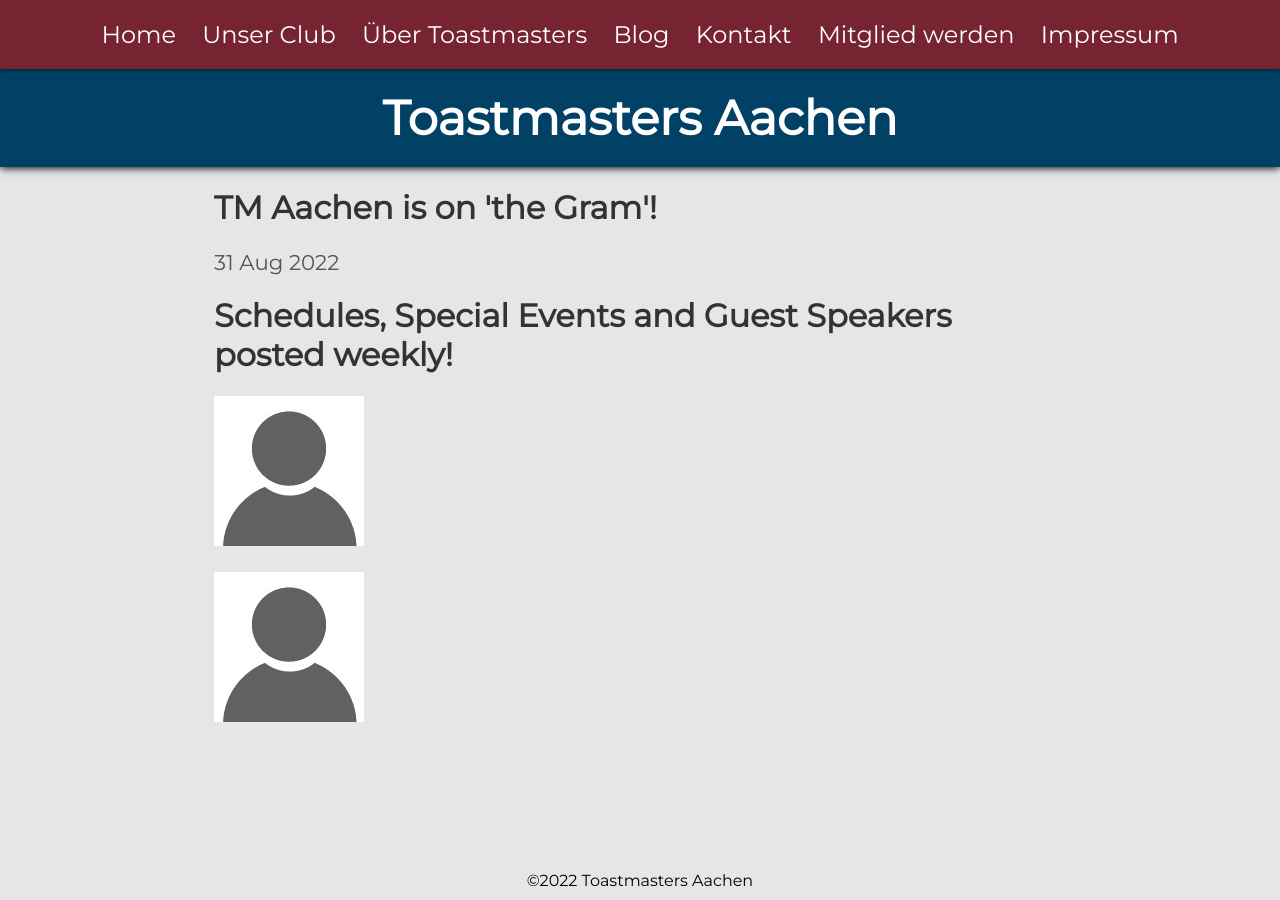
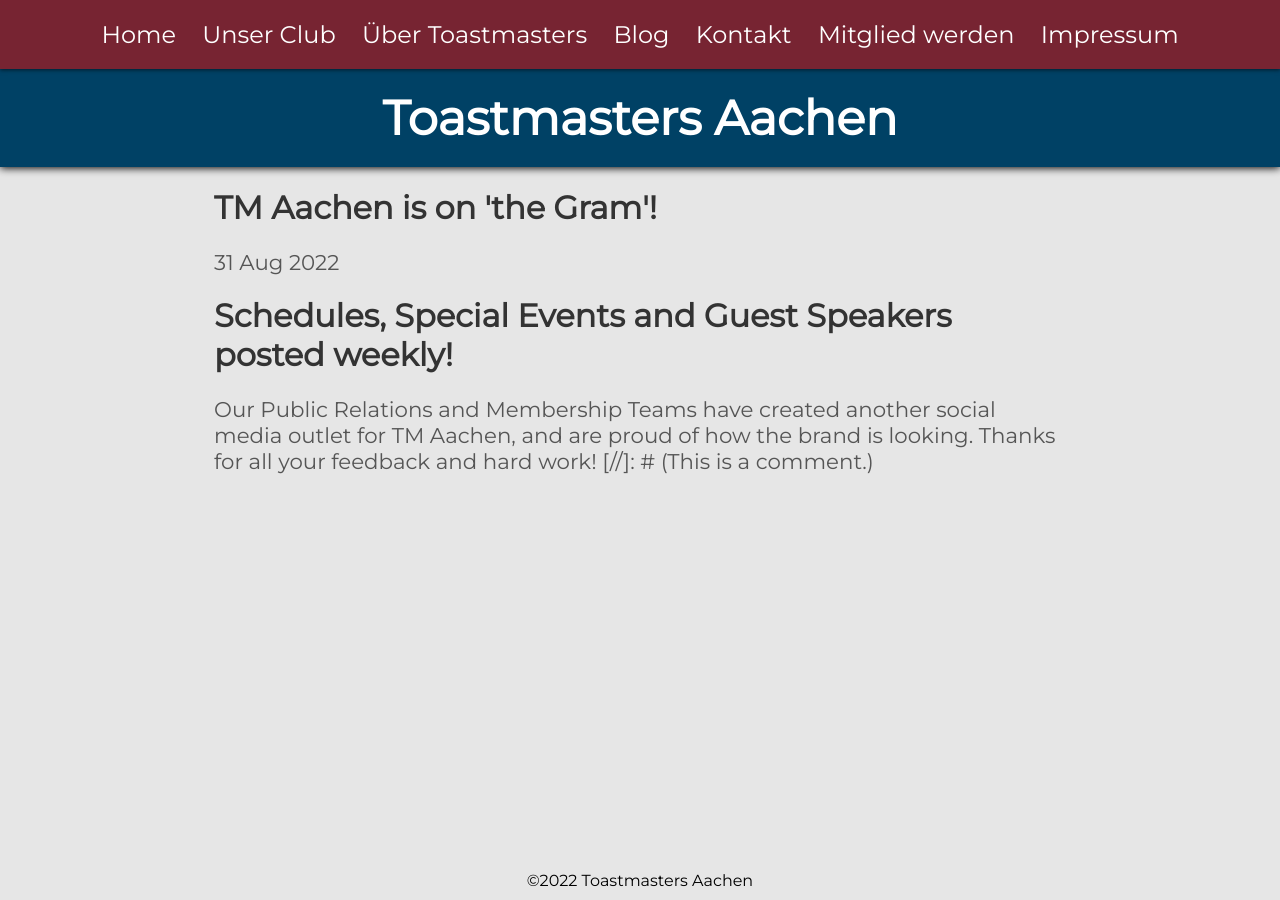
Before and after one commit to toastmasters-aachen/toastmasters-aachen.github.io, a Jekyll site: the page built from _posts/2022-08-31-Instagram.md, in a window 1280 px wide. Built offline with Jekyll 4.4.1, drawn with Linux system fonts in a browser that asks for light colours.

Commit message:
Update 2022-08-31-Instagram.md

```diff
--- a/_posts/2022-08-31-Instagram.md
+++ b/_posts/2022-08-31-Instagram.md
@@ -8,9 +8,5 @@ excerpt: "Good News!  You can now find us on Instagram."
 
 # Schedules, Special Events and Guest Speakers posted weekly!
 
-
+Our Public Relations and Membership Teams have created another social media outlet for TM Aachen, and are proud of how the brand is looking.  Thanks for all your feedback and hard work!
 [//]: # (This is a comment.)
-
-![](/assets/images/default-no-profile-pic.jpg)
-
-<img src="/assets/images/default-no-profile-pic.jpg">
```
